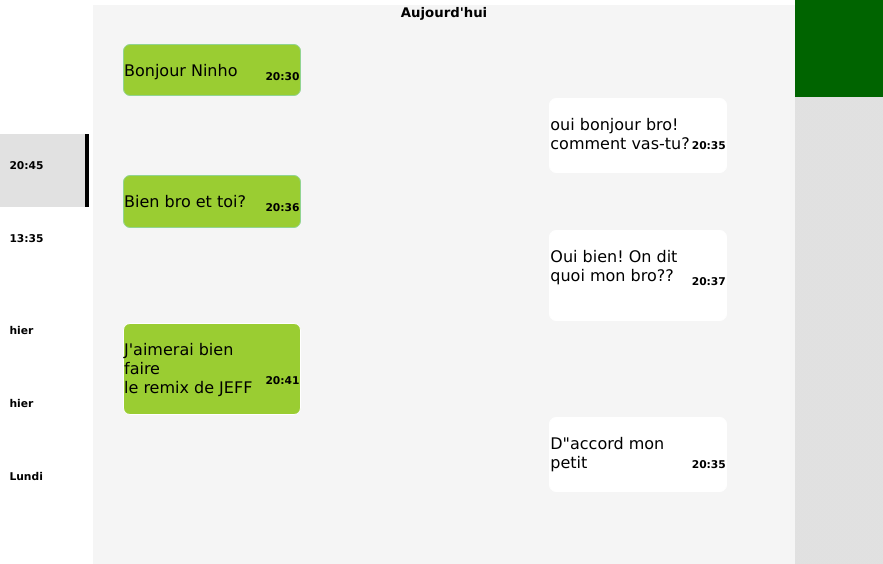
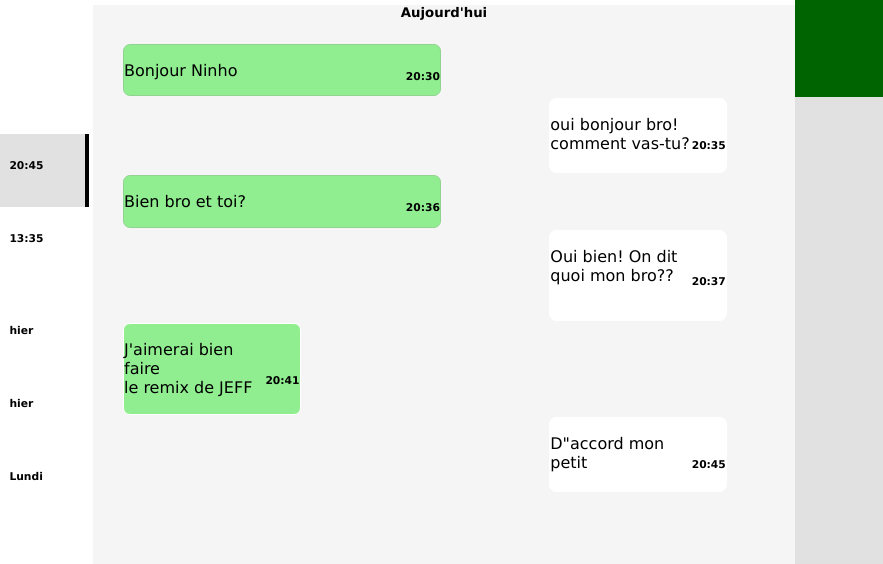
Before and after one commit to arisandy99/My-first-html-css, a plain HTML site: page index.html in a window 1280 px wide. Shown: the part 113-677 px from the top of the page, 397-1280 px from the left. Drawn offline with Linux system fonts and the light colour scheme; a web font is replaced by a local one.

Commit message:
ajout de quelques propriétés css

```diff
--- a/index.html
+++ b/index.html
@@ -164,7 +164,7 @@
                         <p>D"accord mon petit</p>
                     </div>
                     <div class="cas">
-                        <h6>20:35</h6>
+                        <h6>20:45</h6>
                     </div>
                 </div>
             </div>
--- a/style.css
+++ b/style.css
@@ -182,10 +182,10 @@ strong{
     display: flex;
     flex-direction: row;
     justify-content: space-between;
-    background-color: yellowgreen;
+    background-color: #90EE90;
     color: black;
     height: 9%;
-    width: 25%;
+    width: 45%;
     border: 1px solid rgb(145, 212, 145);
     border-radius: 7px;
     margin-left: 30px;
@@ -227,7 +227,7 @@ strong{
     display: flex;
     flex-direction: row;
     justify-content: space-between;
-    background-color: yellowgreen;
+    background-color: #90EE90;
     color: black;
     height: 16%;
     width: 25%;
```
